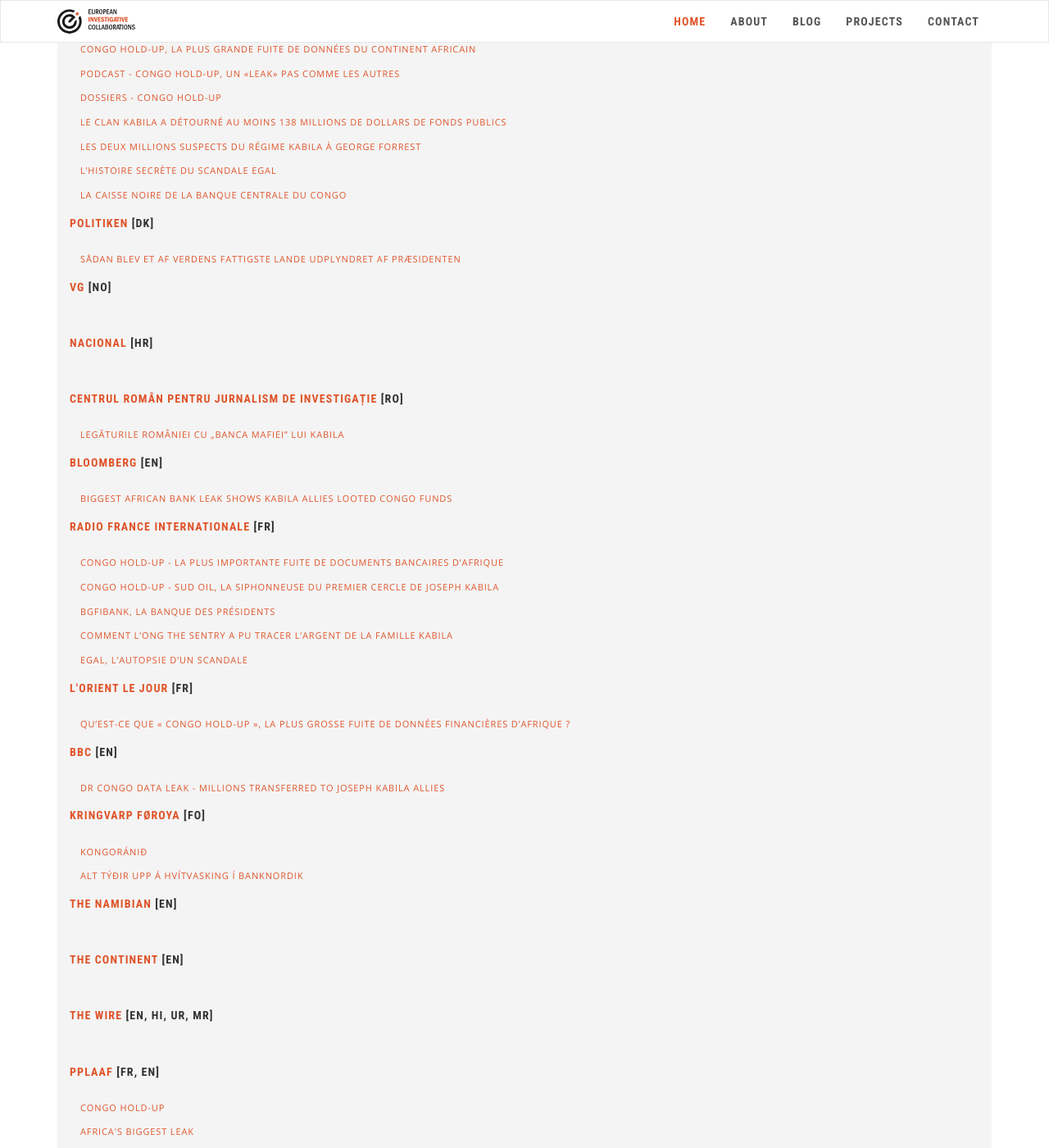
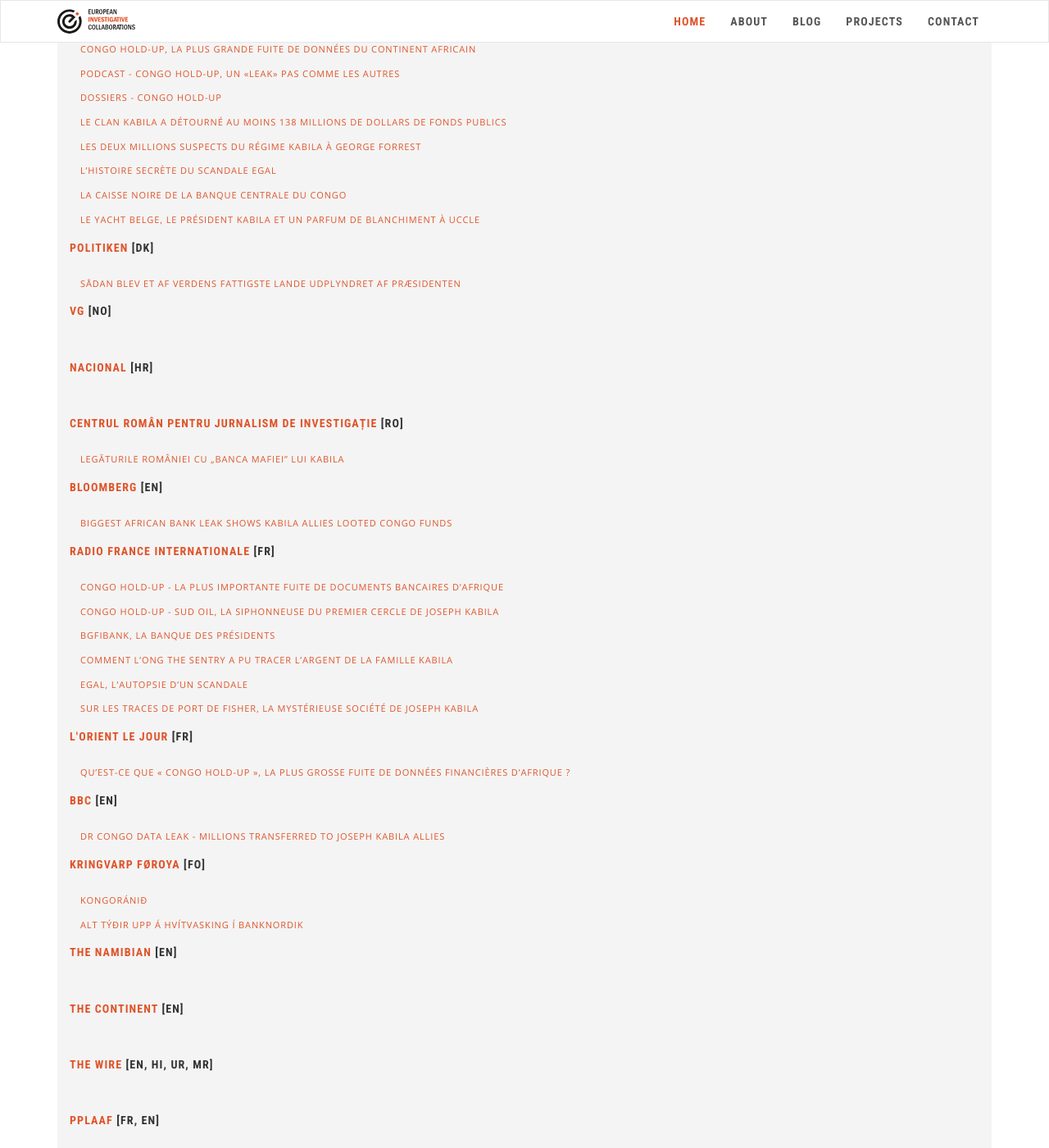
Before and after one commit to eic-network/eic-incubator.github.io, a Jekyll site: the page built from _projects/congo-holdup.md, in a window 1280 px wide and 1400 px high, scrolled down 2161 px. Shown: the whole window at 82% size. Built offline with Jekyll 4.4.1, drawn with Linux system fonts in a browser that asks for light colours; nearby versions of some CDN libraries.

Commit message:
Update congo-holdup.md

```diff
--- a/_projects/congo-holdup.md
+++ b/_projects/congo-holdup.md
@@ -96,6 +96,8 @@ publications:
     url: https://www.lesoir.be/407803/article/2021-11-22/congo-hold-lhistoire-secrete-du-scandale-egal
   - name: La caisse noire de la Banque centrale du Congo
     url: https://www.lesoir.be/407801/article/2021-11-22/congo-hold-la-caisse-noire-de-la-banque-centrale-du-congo
+  - name: Le yacht belge, le président Kabila et un parfum de blanchiment à Uccle
+    url: https://www.lesoir.be/408044/article/2021-11-23/congo-hold-le-yacht-belge-le-president-kabila-et-un-parfum-de-blanchiment-uccle
   name: Le Soir
   url: https://www.lesoir.be/
 - lang: "[DK]"
@@ -139,6 +141,8 @@ publications:
     url: https://www.rfi.fr/fr/afrique/20211119-congo-hold-up-comment-l-ong-the-sentry-a-pu-tracer-l-argent-des-kabilas
   - name: Egal, l’autopsie d’un scandale
     url: https://www.rfi.fr/fr/afrique/20211122-congo-hold-up-egal-l-autopsie-d-un-scandale
+  - name: Sur les traces de Port de Fisher, la mystérieuse société de Joseph Kabila
+    url: https://www.rfi.fr/fr/afrique/20211123-congo-hold-up-sur-les-traces-de-port-de-fisher-la-myst%C3%A9rieuse-soci%C3%A9t%C3%A9-de-joseph-kabila?ref=tw
   name: Radio France Internationale
   url: https://www.rfi.fr/
 - lang: "[FR]"
```
